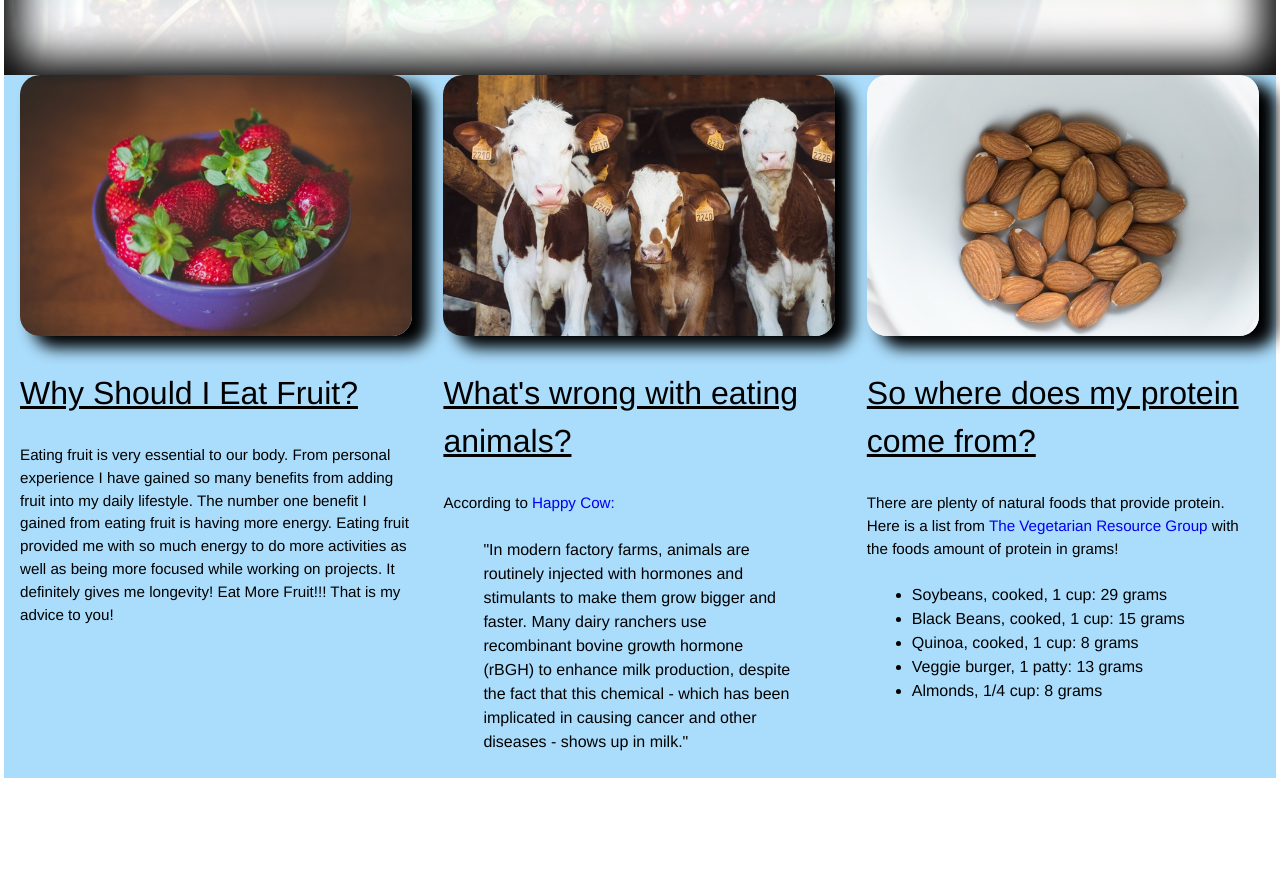
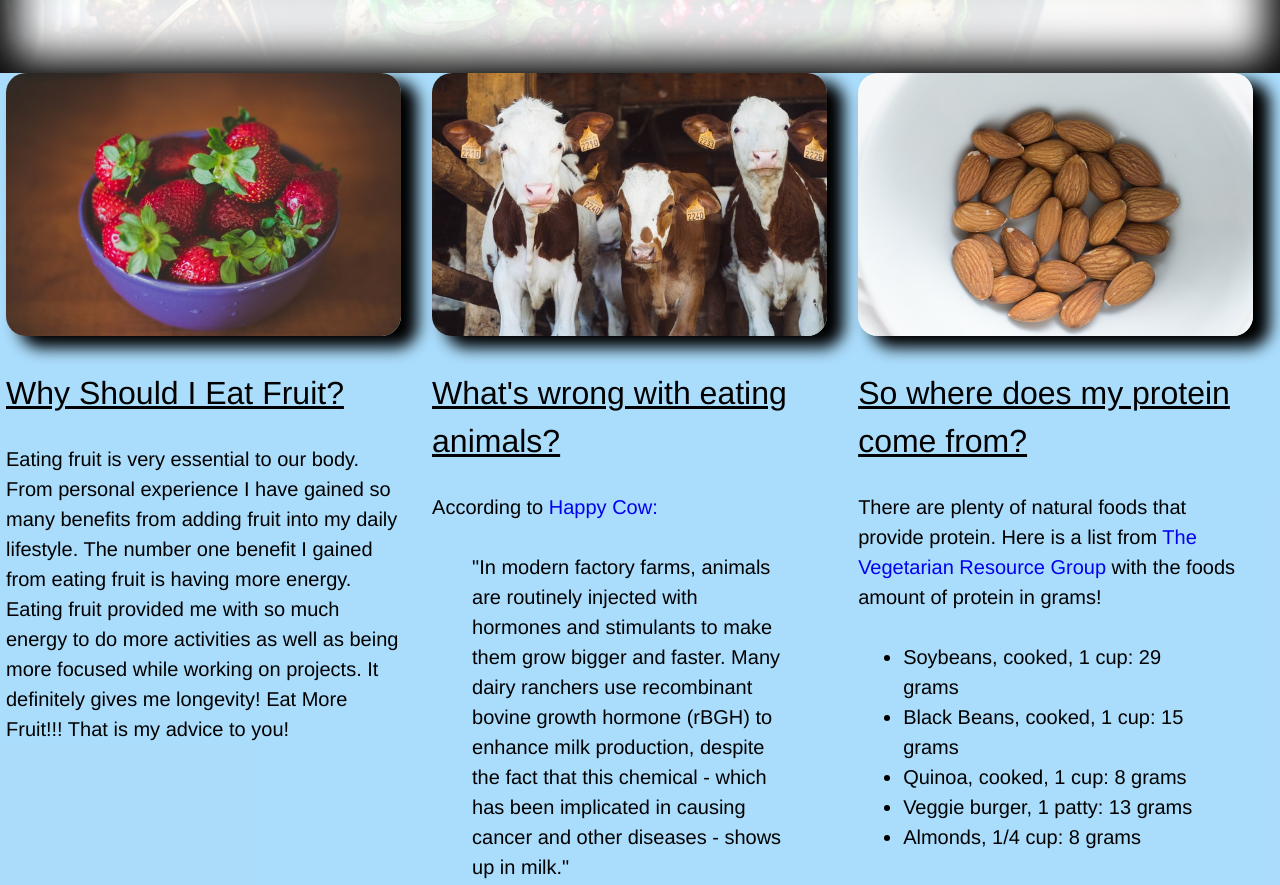
Before and after one commit to kalina-edwards/New_Site, a website: page assets/index.html in a window 1280 px wide. Shown: the part 527-1412 px from the top of the page. Before the commit the page ends 1307 px from the top, so only its background shows below. Drawn offline with nearby package versions, Linux system fonts and the light colour scheme.

Commit message:
Minor Changes
Just decided to also add in a few more changes.

```diff
--- a/assets/stylesheets/stylesheet.css
+++ b/assets/stylesheets/stylesheet.css
@@ -9,6 +9,7 @@
 body {
 	font: 1em/1.5 Helvetica, Arial, Sans-serif;
 	margin: 2px 4px;
+	}
 
 h1 {
 	font-size: 3rem; /*px--90px/16px--em*/
@@ -129,6 +130,7 @@ li {
 
 	p,
 	blockquote {
+		font-size: 1.5625em; /*20px/16px*/;
 		margin-bottom: 1.5em;
 	}
 
@@ -142,17 +144,31 @@ li {
 
 }
 
+
+
 @media (min-width: 1025px) {
 
+
+	p,
+	blockquote,
+	ul {
+		font-size: 1.25em; /*25px/16px*/
+	}
 
 	.col {
 		display: inline-block; /*Aligning the divs in a block*/
 		width: 33.33%; /*Fluid Width*/
+		margin-left: -10px;
+		margin-right: 5px;
 		vertical-align: top;
 		padding-left: 1em;
 		padding-right: 1em;
 	}
 
+	.col img {
+		width: 420px;
+		max-width: 100%;
+		box-shadow: 15px 10px 15px 2px black;
 	}
 
 }
```
